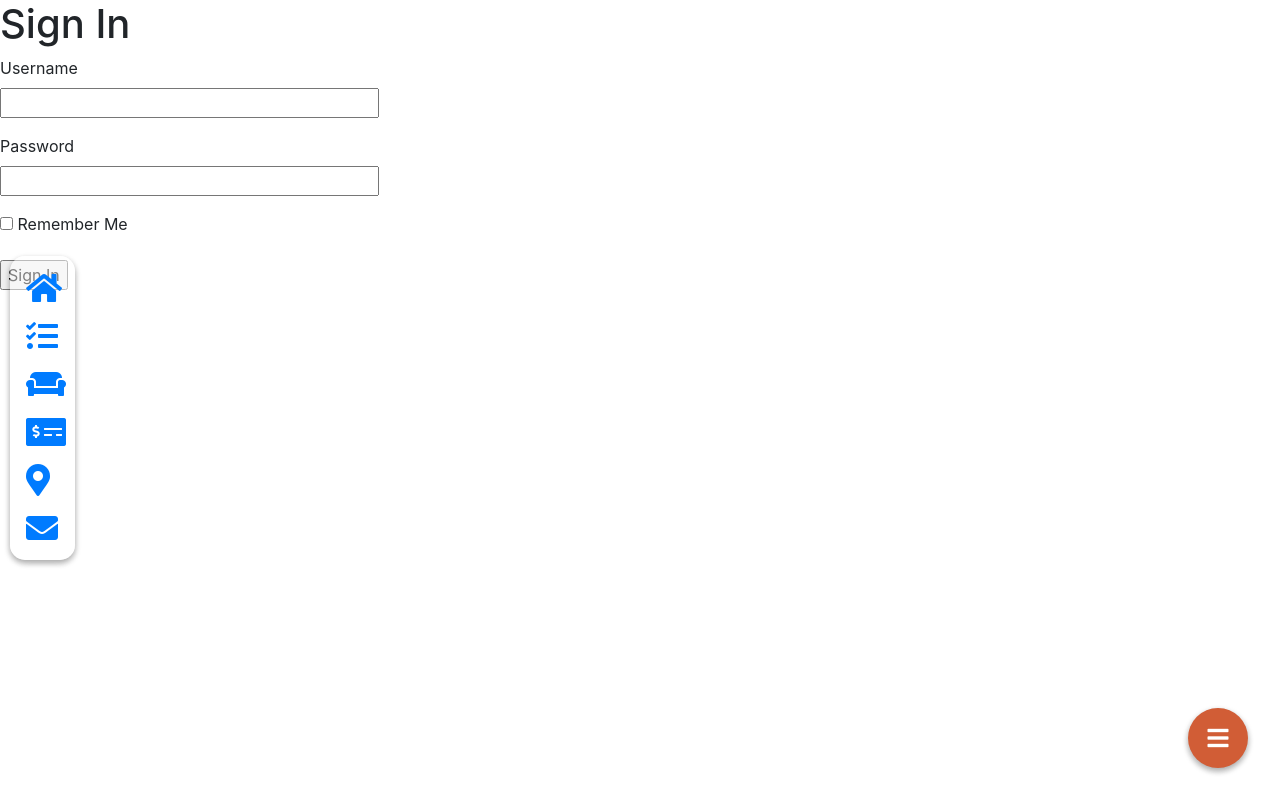
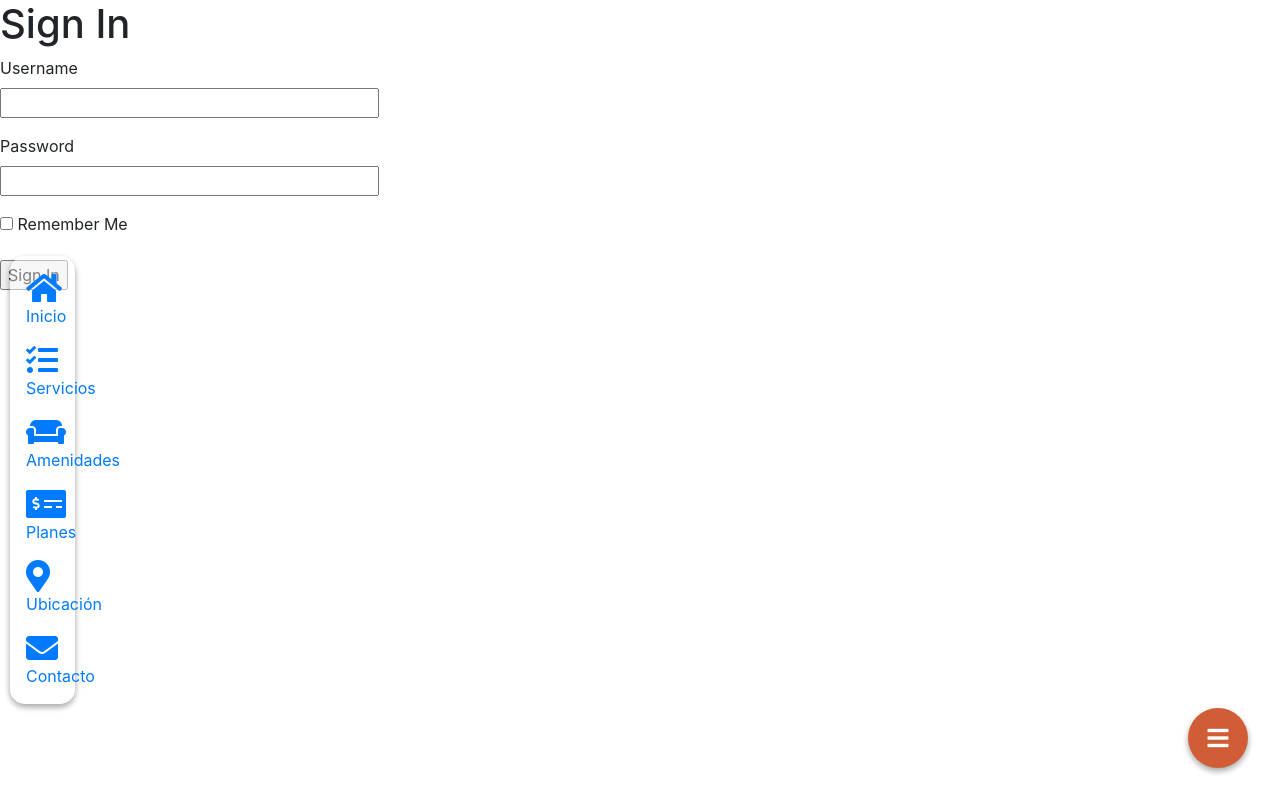
Before and after one commit to antoniofregoso/wolf-landing-page, a Flask app: page /login in a window 1280 px wide. Run offline with Flask 2, Linux system fonts and the light colour scheme; some libraries are stand-ins or nearby versions.

Commit message:
[ADD] class

```diff
--- a/static/css/wolf.css
+++ b/static/css/wolf.css
@@ -53,21 +53,15 @@ header .overlay {
 	margin-left: 10px;
 	position:fixed;
 	border-radius:15px;
+	width: 65px;
 	background-color: rgba(255,255,255,0.50);
 	box-shadow: 0 3px 6px rgba(0,0,0,0.16), 0 3px 6px rgba(0,0,0,0.23);
 	z-index: 10;
 }
 
-.base-wolf {
-	width: 65px;
 
-}
-.base-wolf span{
-	display: none;
-}
+.over-wolf {
 
-.base-wolf-over {
-	width: auto;
 }
 
 .item-wolf {
--- a/templates/base.html
+++ b/templates/base.html
@@ -13,7 +13,8 @@
         <link rel="stylesheet" href="static/css/wolf.css" />
     </head>
     <body>
-    <nav class="navbar nav-wolf base-wolf">
+    <nav class="navbar nav-wolf">
+	    <div class="over-wolf" id="nav-wolf">
 	    	<ul class="navbar-nav">
 	    		<li class="nav-item"><a class="nav-link" href="#start"><i class="fas fa-2x fa-home item-wolf"></i> <span >Inicio</span></a></li>
 	    		<li class="nav-item"><a class="nav-link"  href="#servicios"><i class="fas fa-2x fa-tasks item-wolf"></i><span > Servicios</span></a></li>
@@ -22,6 +23,7 @@
 	    		<li class="nav-item"><a class="nav-link"  href="#mapa"><i class="fas fa-2x fa-map-marker-alt item-wolf"></i><span > Ubicación</span></a></li>
 	    		<li class="nav-item"><a class="nav-link"  href="#contacto"><i class="fas fa-2x fa-envelope item-wolf"></i><span > Contacto</span></a></li>
 	    	</ul>
+	    </div>
     </nav>
         {% block content %}{% endblock %}
 
```
Lines whose indentation alone changed are shown as unchanged.
